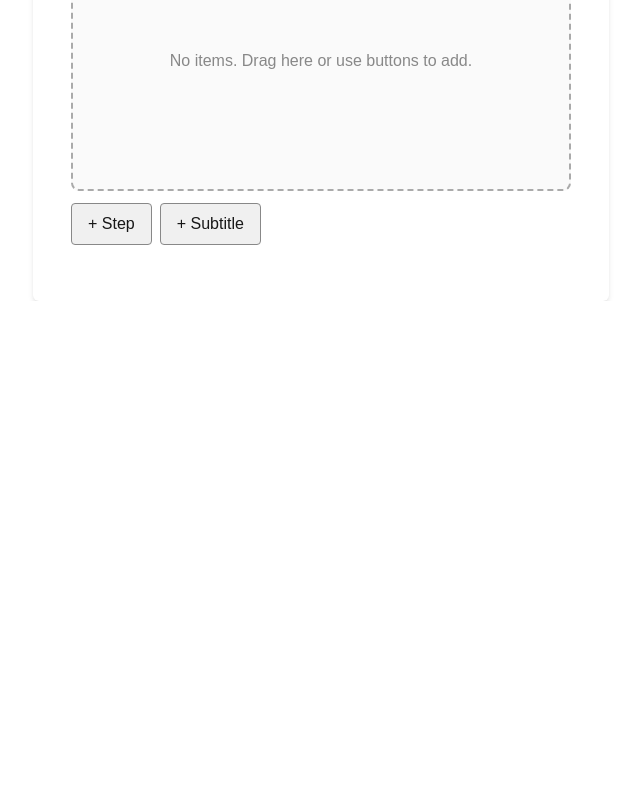
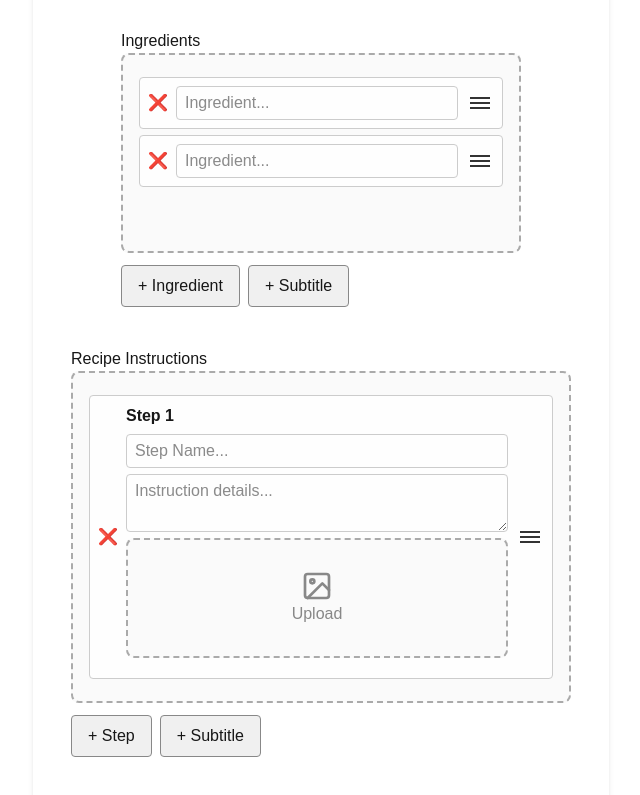
Before and after one commit to roganhope/sehreats2, a Next.js app: page /createrecipe in a window 1280 px wide. Shown: the part 1023-1818 px from the top of the page, without its empty margins (319-959 px from the left). Before the commit the page ends 1324 px from the top, so only its background shows below. Built offline with nearby package versions, Linux system fonts and the light colour scheme.

Commit message:
filler stpes

```diff
--- a/src/components/create_recipe/recipeStore.js
+++ b/src/components/create_recipe/recipeStore.js
@@ -5,9 +5,23 @@ export const useRecipeStore = create((set) => ({
   description: "",
   prepTime: "",
   cookTime: "",
-  ingredients: [],
-  steps: [],
 
+  // Initialize with two ingredients
+  ingredients: [
+    { id: Date.now().toString() + "-1", text: "", type: "ingredient" },
+    { id: Date.now().toString() + "-2", text: "", type: "ingredient" },
+  ],
+
+  // Initialize with one step
+  steps: [
+    {
+      id: Date.now().toString() + "-step1",
+      type: "step", // <-- make sure this exists
+      name: "",
+      text: "",
+      images: [],
+    },
+  ],
   // --- Basic fields ---
   setName: (name) => set({ name }),
   setDescription: (description) => set({ description }),
@@ -17,7 +31,6 @@ export const useRecipeStore = create((set) => ({
   // --- Steps (instructions) ---
   setSteps: (updater) =>
     set((state) => {
-      // support either array or function(prev) => newArray
       const newSteps =
         typeof updater === "function" ? updater(state.steps || []) : updater;
       return { steps: newSteps || [] };
```
